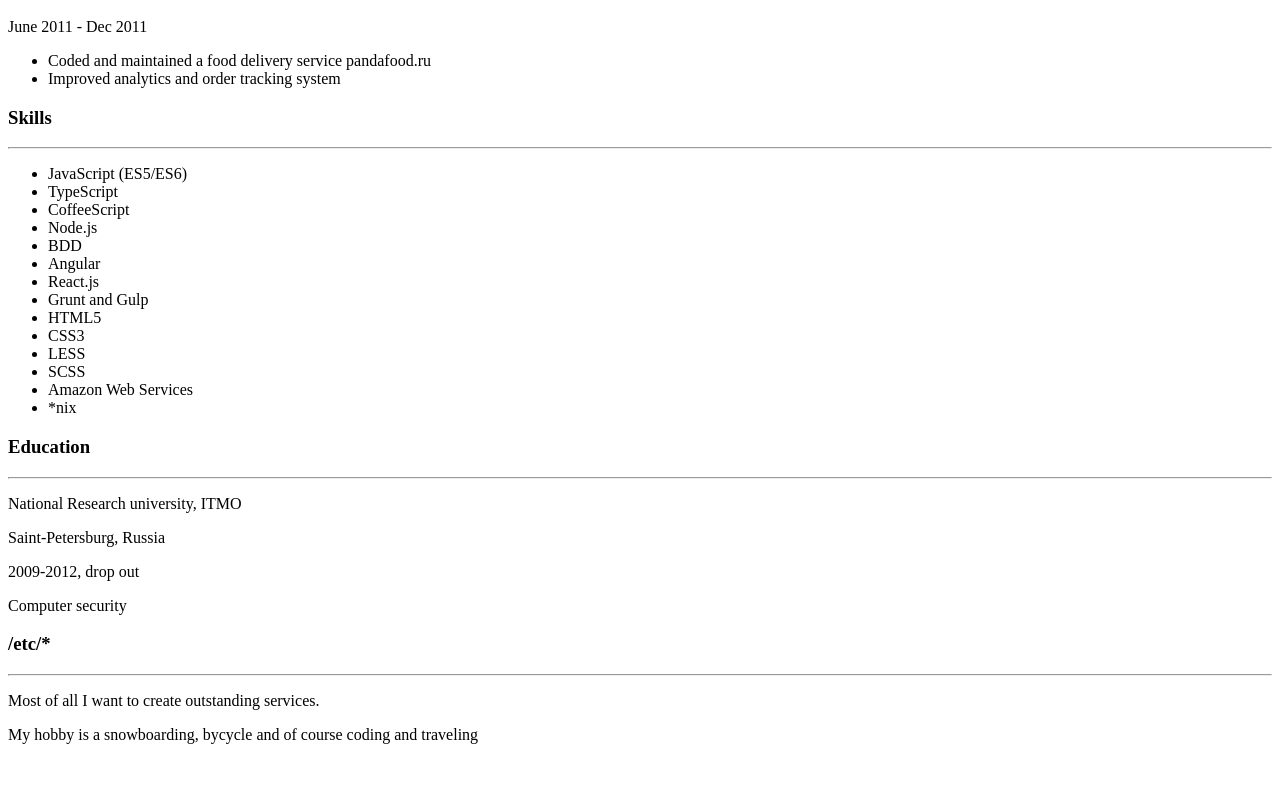
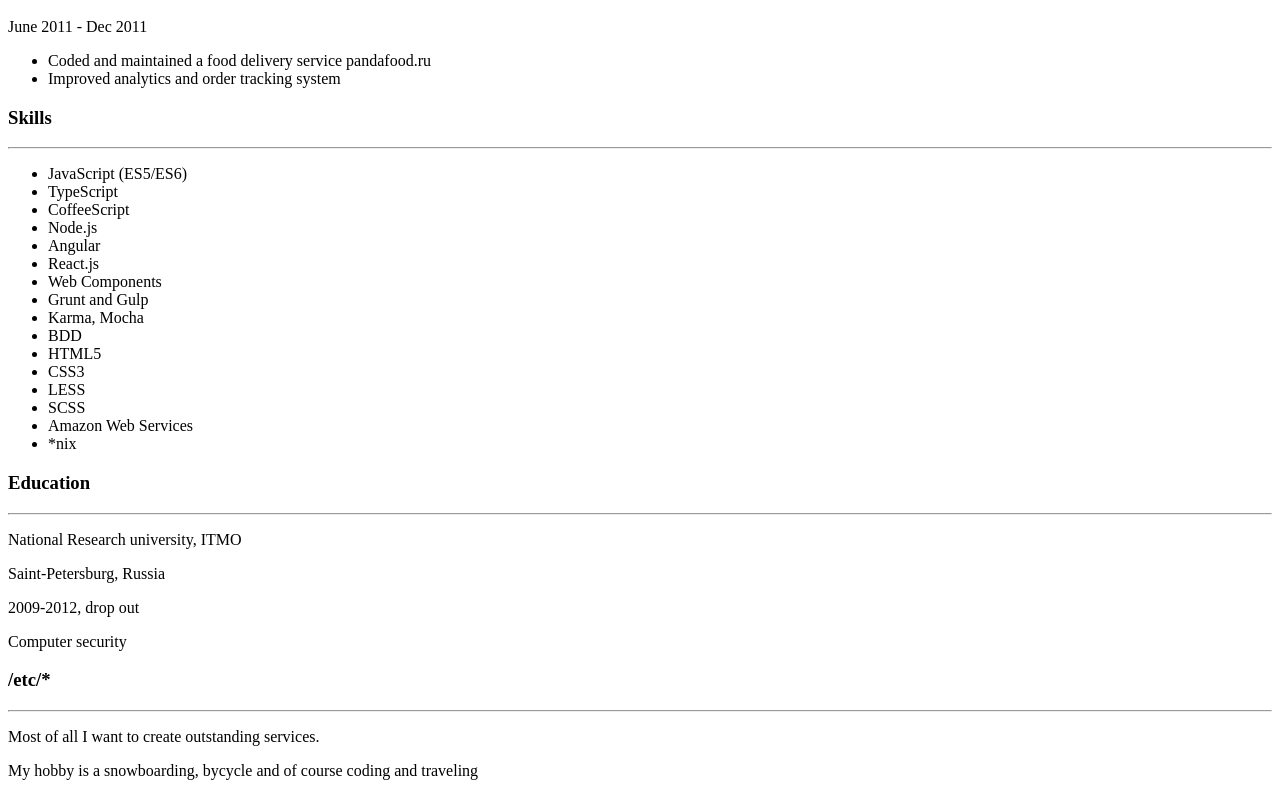
Before and after one commit to mbarinov/mbarinov.github.io, a plain HTML site: page index.html in a window 1280 px wide. Shown: the part 845-1641 px from the top of the page. Before the commit the page ends 1605 px from the top, so only its background shows below. Drawn offline with Linux system fonts and the light colour scheme.

Commit message:
adding web components

```diff
--- a/index.html
+++ b/index.html
@@ -53,10 +53,12 @@
 <li>TypeScript</li>
 <li>CoffeeScript</li>
 <li>Node.js</li>
-<li>BDD</li>
 <li>Angular</li>
 <li>React.js</li>
+<li>Web Components</li>
 <li>Grunt and Gulp</li>
+<li>Karma, Mocha</li>
+<li>BDD</li>
 <li>HTML5</li>
 <li>CSS3</li>
 <li>LESS</li>
```
